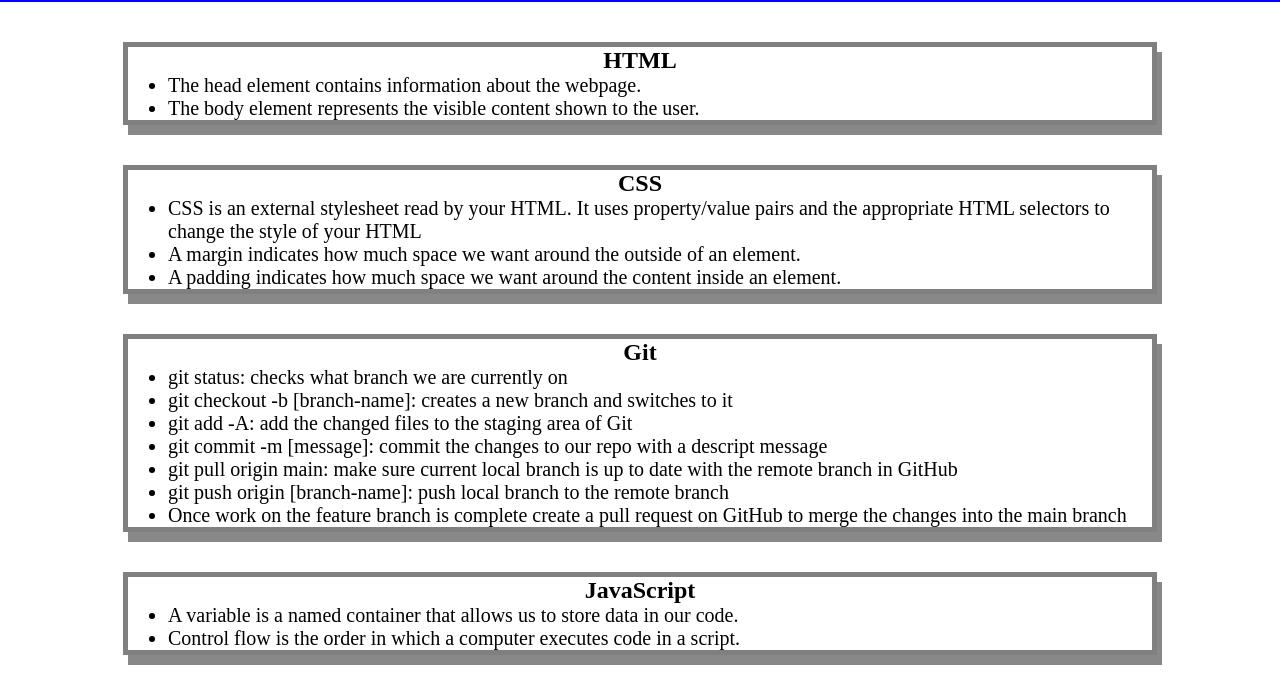
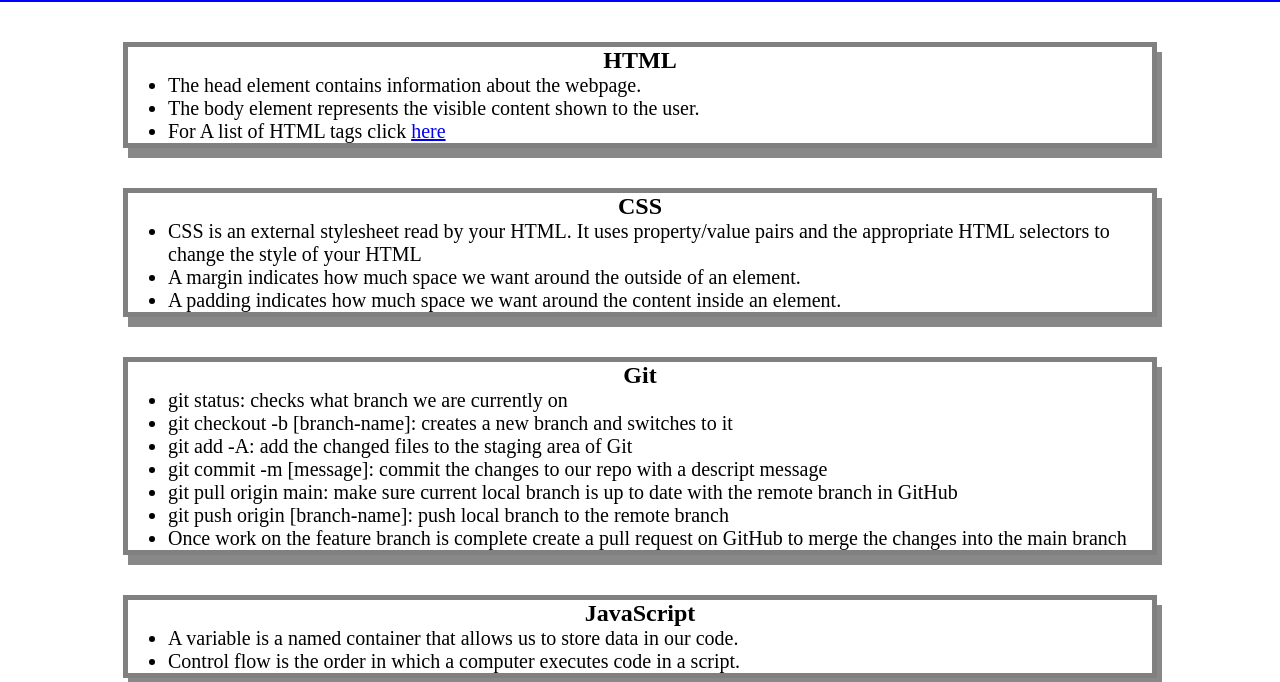
Before and after one commit to HunterMuratore/prework-study-guide, a plain HTML site: page index.html in a window 1280 px wide. Shown: the part 118-800 px from the top of the page. Drawn offline with Linux system fonts and the light colour scheme; a script that the page names is missing.

Commit message:
added an HTML cheat sheet in notes

```diff
--- a/index.html
+++ b/index.html
@@ -19,6 +19,7 @@
         <ul>
           <li>The head element contains information about the webpage.</li>
           <li>The body element represents the visible content shown to the user.</li>
+          <li>For A list of HTML tags click <a href="https://www3.cs.stonybrook.edu/~pramod.ganapathi/doc/CSE102/CSE102-CheatSheetHTML.pdf" target="_blank">here</a></li>
         </ul>
       </section>
 
```
